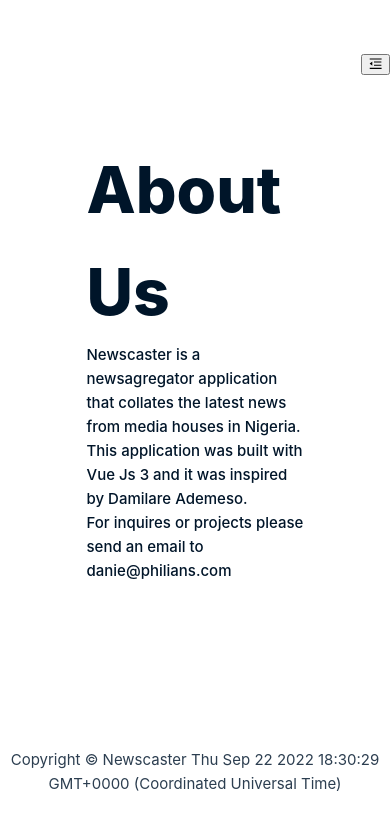
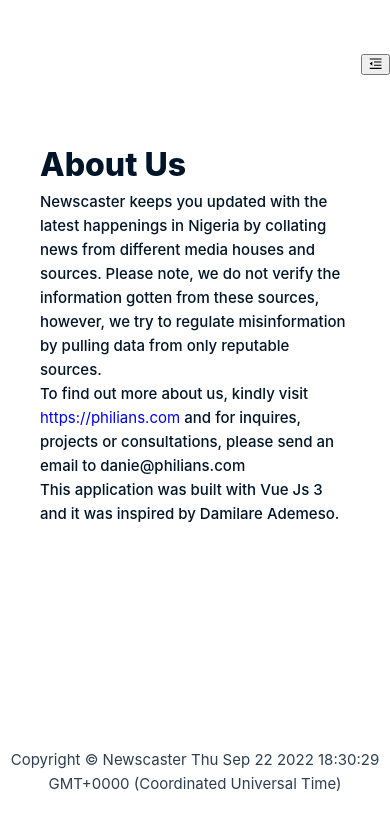
Before and after one commit to kingdanie/newscaster, a Vue app: page /about in a window 390 px wide. Shown: the top 830 px of the page. Built offline with nearby package versions, Linux system fonts and the light colour scheme.

Commit message:
css-fix: reduce about page title on mobile

```diff
--- a/src/views/AboutView.vue
+++ b/src/views/AboutView.vue
@@ -1,21 +1,28 @@
 <template>
-  <div style="margin: 10px auto; padding: 3rem 0; max-width: 70%" class="about">
+  <div class="about">
     <h1 class="about-header">About Us</h1>
     <p>
-      Newscaster is a newsagregator application that collates the latest news
-      from media houses in Nigeria.
+      Newscaster keeps you updated with the latest happenings in Nigeria by  collating news
+      from different media houses and sources. Please note, we do not verify the information gotten from these sources,
+     however, we try to regulate misinformation by pulling data from only reputable sources.
     </p>
+    <p>To find out more about us, kindly visit <a href="https://philians.com" target="_blank">https://philians.com </a>and for inquires, projects or consultations, please send an email to danie@philians.com</p>
     <p>
       This application was built with Vue Js 3 and it was inspired by Damilare
       Ademeso.
     </p>
-    <p>For inquires or projects please send an email to danie@philians.com</p>
   </div>
 </template>
 
 <style scoped>
 @media (min-width: 1024px) {}
 
+
+.about{
+  margin: 10px auto;
+  padding: 3rem 0;
+  max-width: 70%
+}
 .about-header {
   font-size: 4rem;
   font-weight: 800;
@@ -26,4 +33,10 @@
   color: #001529;
   font-weight: 500;
 }
+@media screen and (max-width: 600px) {
+  .about{max-width: 100%}
+  .about-header {
+  font-size: 2rem;
+}
+}
 </style>
```
